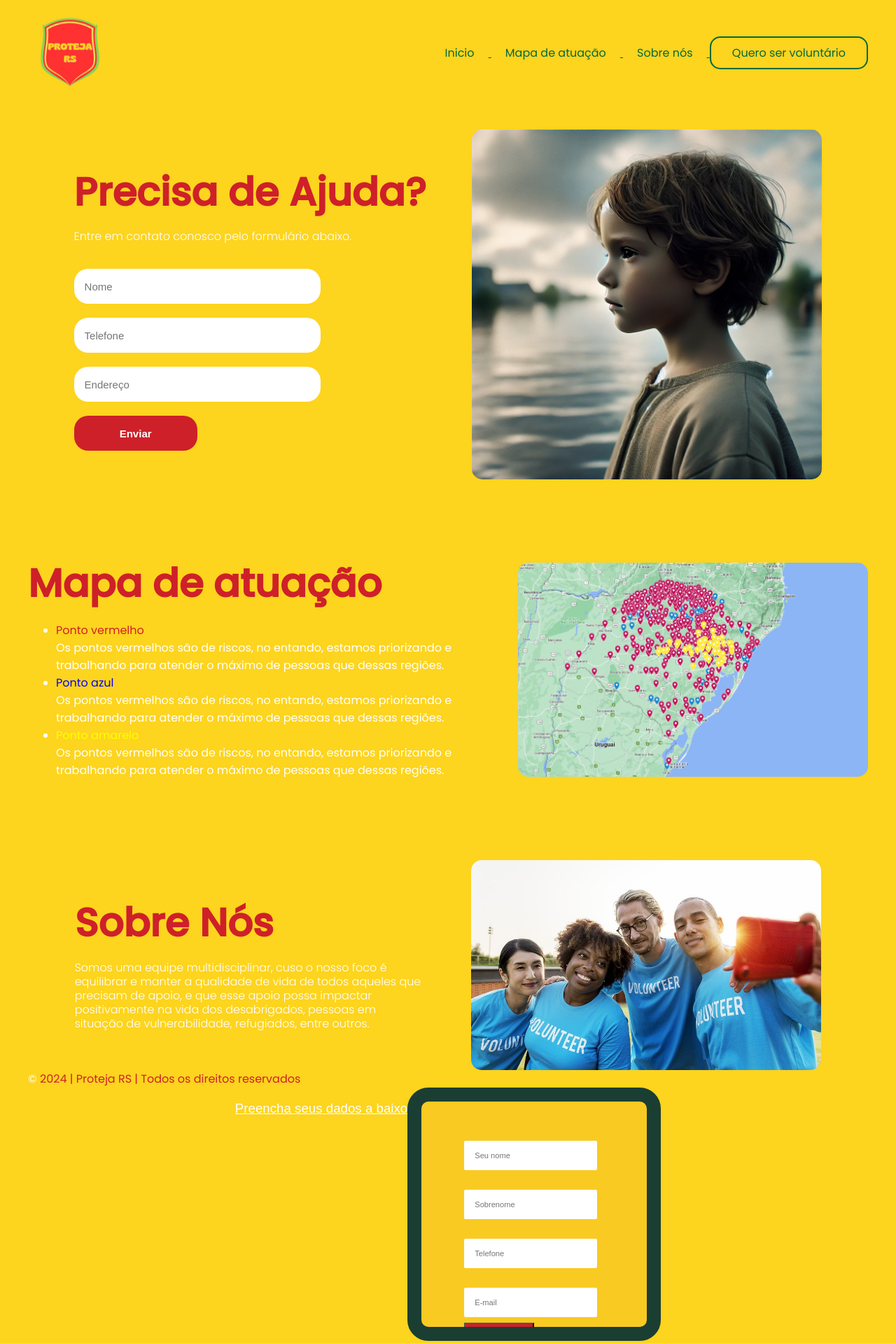
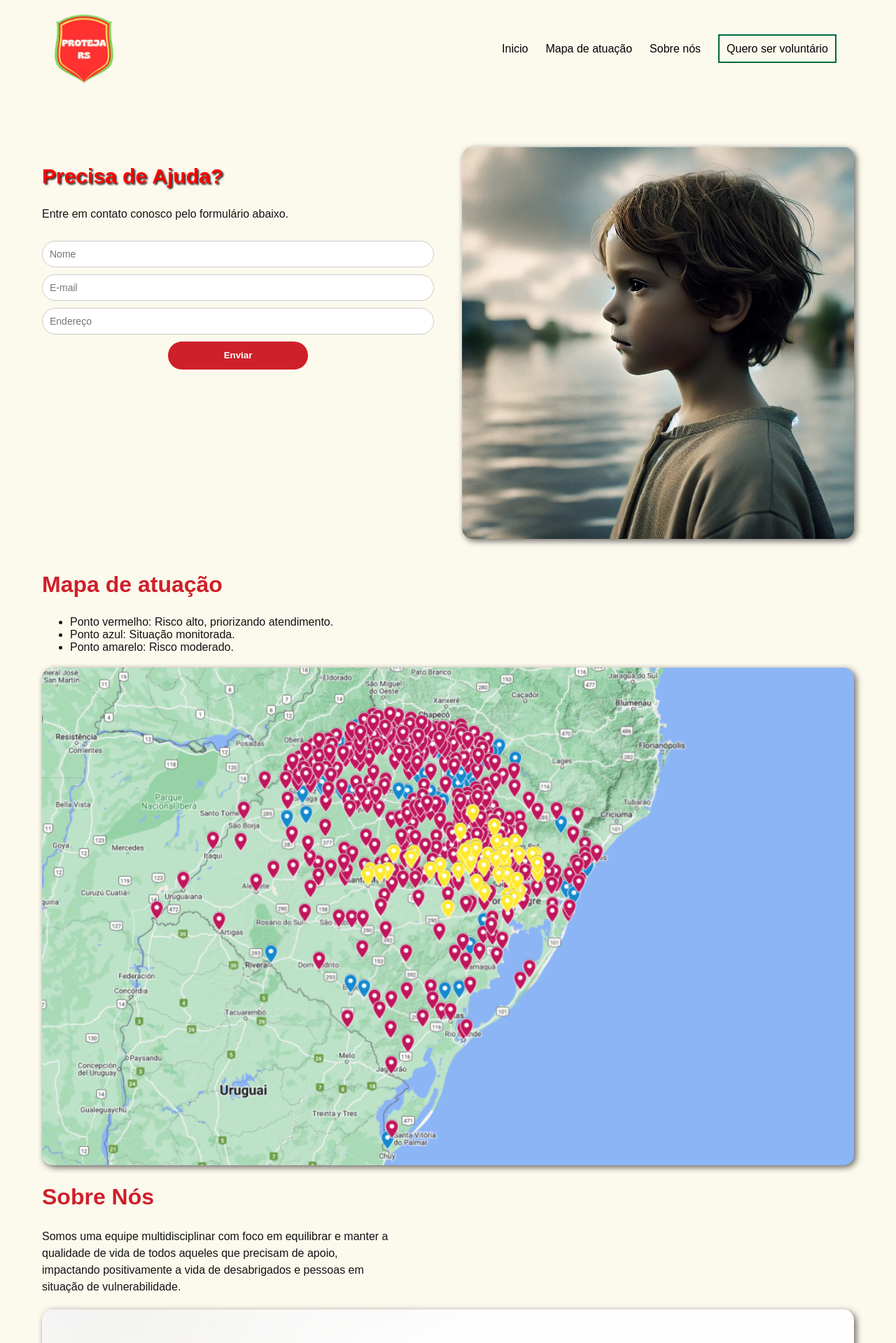
Before and after one commit to Equipe14Hackathon/solucao.humanitaria.sul, a plain HTML site: page Landing-page/index.html in a window 1280 px wide. Shown: the top 1919 px of the page at 70% size. Drawn offline with Linux system fonts and the light colour scheme.

Commit message:
Novas alterações

```diff
--- a/Landing-page/index.html
+++ b/Landing-page/index.html
@@ -3,7 +3,7 @@
 
 <head>
     <meta charset="UTF-8">
-    <meta http-equiv="X-UA-Compatible" content="IE-edge">
+    <meta http-equiv="X-UA-Compatible" content="IE=edge">
     <meta name="viewport" content="width=device-width, initial-scale=1.0">
     <link href="../Landing-page/styles/style.css" rel="stylesheet">
     <link href="../Landing-page/styles/fonts.css" rel="stylesheet">
@@ -16,119 +16,78 @@
         <div id="logo">
             <img src="./components/images/1-removebg-preview.png" alt="logo">
         </div>
+        <nav>
+            <ul class="menu">
+                <li class="li-cabecalho"><a href="#inicio">Inicio</a></li>
+                <li class="li-cabecalho"><a href="#mapa">Mapa de atuação</a></li>
+                <li class="li-cabecalho"><a href="#sobre">Sobre nós</a></li>
+                <li class="li-cabecalho"><a href="#voluntario" id="subscribe-btn">Quero ser voluntário</a></li>
+            </ul>
+        </nav>
+    </header>
 
-        <ul>
-            <a href="#inicio">
-                <li class="li-cabecalho">Inicio</li>
-            </a>
-            <a href="#mapa">
-                <li class="li-cabecalho">Mapa de atuação</li>
-            </a>
-            <a href="#sobre">
-                <li class="li-cabecalho">Sobre nós</li>
-            </a>
-            <a href="#voluntario" id="subscribe-btn">
-                <li class="li-cabecalho">Quero ser voluntário</li>
-            </a>
-        </ul>
-    </header>
 
     <main>
         <aside>
-            <h2 id="inicio"><span>Precisa de Ajuda?</span></h2>
-            <h2></h2>
-            <p>
-                Entre em contato conosco pelo formulário abaixo.
-            </p>
+            <h1 id="inicio">Precisa de Ajuda?</h1>
+            <p>Entre em contato conosco pelo formulário abaixo.</p>
             <form>
-                <input type="text" placeholder="Nome">
-                <input type="email" placeholder="Telefone">
-                <input type="text" placeholder="Endereço">
-                <input type="submit" value="Enviar">
-
+                <input type="text" placeholder="Nome" required>
+                <input type="email" placeholder="E-mail" required>
+                <input type="text" placeholder="Endereço" required>
+                <input class="btn-color" type="submit" value="Enviar">
             </form>
         </aside>
 
         <article>
-            <img src="./components/images/imagem-ana.webp" alt="img">
+            <img src="./components/images/imagem-ana.webp" alt="Imagem de ajuda">
         </article>
     </main>
 
-    <br><br>
     <section class="section-mapa" id="mapa">
         <div class="container">
-            <main>
             <aside>
-                    <h2 id="inicio"><span>Mapa de atuação</span></h2>
+                <h2>Mapa de atuação</h2>
                 <ul class="ul-list">
-                        <li class="red-points">
-                            <span>Ponto vermelho</span>
-                        </li> Os pontos vermelhos são de riscos, no entando, estamos priorizando e trabalhando para
-                        atender o máximo de pessoas que dessas regiões.
-                        </li>
-                        <li class="blue-points">
-                            <span style="color: blue;">Ponto azul</span>
-                        </li> Os pontos vermelhos são de riscos, no entando, estamos priorizando e trabalhando para
-                        atender o máximo de pessoas que dessas regiões.
-                        </li>
-                        <li class="yellow-points">
-                            <span style="color: rgb(255, 255, 0);">Ponto amarelo</span>
-                        </li>Os pontos vermelhos são de riscos, no entando, estamos priorizando e trabalhando para
-                        atender o máximo de pessoas que dessas regiões.
-                        </li>
+                    <li class="red-points">Ponto vermelho: Risco alto, priorizando atendimento.</li>
+                    <li class="blue-points">Ponto azul: Situação monitorada.</li>
+                    <li class="yellow-points">Ponto amarelo: Risco moderado.</li>
                 </ul>
-                    <!-- <p>
-                        Nosso mapa de atuação mostra claramente todas as áreas que foram afetadas. Também possuímos um localizador apresenta os principais pontos que necessitam de resgate imediato, áreas que estão sob riscos de alagamente, doações.
-                    </p> -->
-
             </aside>
             <article>
                 <img src="components/images/mapa-rs.webp" alt="Mapa com pontos de alagamento no Rio Grande do Sul">
             </article>
-            </main>
         </div>
     </section>
 
-    <br><br>
     <section class="section-sobre" id="sobre">
         <div class="container">
-            <main>
             <aside>
-                    <h2 id="inicio"><span>Sobre Nós</span></h2>
+                <h2>Sobre Nós</h2>
                 <p>
-                        Somos uma equipe multidisciplinar, cuso o nosso foco é equilibrar e manter a qualidade de vida
-                        de todos aqueles que precisam de apoio, e que esse apoio possa impactar positivamente na vida
-                        dos desabrigados, pessoas em situação de vulnerabilidade, refugiados, entre outros.
+                    Somos uma equipe multidisciplinar com foco em equilibrar e manter a qualidade de vida de todos aqueles que precisam de apoio, impactando positivamente a vida de desabrigados e pessoas em situação de vulnerabilidade.
                 </p>
             </aside>
             <article>
-                    <img src="./components/images/img-sobre-nos.jfif" alt="img">
+                <img src="./components/images/img-sobre-nos.jfif" alt="Sobre nós">
             </article>
-            </main>
         </div>
     </section>
 
+    <footer id="voluntario">
+        <section class="section-voluntario">
+            <h3>Preencha seus dados abaixo</h3>
+            <form action="https://formspree.io/your-email" method="POST" class="form-dados">
+                <input class="input-dados" type="text" placeholder="Seu nome" required/>
+                <input class="input-dados" type="text" placeholder="Sobrenome" required/>
+                <input class="input-dados" type="tel" placeholder="Telefone" required>
+                <input class="input-dados" type="email" placeholder="E-mail" required>
+                <button class="send-btn" type="submit">Enviar</button>
+            </form>
+        </section>
+        <p class="current-year">2024 | Proteja RS | Todos os direitos reservados</p>
+    </footer>
 
-    <footer id="voluntario">
-
-        &copy;
-        <span class="current-year">2024 | Proteja RS | Todos os direitos reservados</span>
-
-
-        <section class="section-voluntario">
-            <h3 class="title-form-voluntario">Preencha seus dados a baixo</h3>
-            <div class="form-voluntario">
-                <form class="form-dados">
-                    <input class="input-dados" type="text" placeholder="Seu nome"/>
-                    <input class="input-dados" type="text" placeholder="Sobrenome"/>
-                    <input class="input-dados" type="tel" placeholder="Telefone">
-                    <input class="input-dados" type="email" placeholder="E-mail">
-                    <button class="send-btn" type="submit" class="send-btn">Enviar</button>
-                </form>
-            </div>
-        </section>
-
-    </footer>
 
 </body>
 
--- a/Landing-page/styles/style.css
+++ b/Landing-page/styles/style.css
@@ -1,193 +1,226 @@
-body{
-    background-color: rgb(253, 212, 30);
-    color: rgb(255, 255, 255);
-    font-family: poppinsregular;
+body {
+    background-color: rgb(252, 249, 237);
+    color: rgb(19, 19, 19);
+    font-family: 'Poppins', sans-serif;
     max-width: 1200px;
     margin: 0 auto;
-    padding: 15px;
+
 }
 
-header{
+header {
     display: flex;
-    flex-direction: row;
+    align-items: center;
     justify-content: space-between;
-    align-items: center;
+    padding: 10px 20px;
+}
+
+#logo img {
+    width: 120px;
+    height: auto;
+    filter: none;
 }
 
 
-#logo img{
-    width: 120px;
-    height: auto;
+/* Estilos para alinhar o menu horizontalmente */
+.menu {
+    display: flex;
+    list-style: none;
+    padding: 0;
+    margin: 0;
 }
 
-#title{
-    flex-direction: column;
-    line-height: 10px;
+.li-cabecalho {
+    margin-right: 25px;
 }
 
-.li-cabecalho{
-    display: inline-block;
-    margin: 20px;
+.li-cabecalho a {
     text-decoration: none;
-}
-
-a{
-    color: rgb(0, 105, 62);
-}
-
-a:hover{
-    color: rgb(255, 255, 255);
-    transition: 0.3s all;
-}
-
-#subscribe-btn{
-    border: 2px solid rgb(0, 105, 62);
-    padding: 10px;
-    border-radius: 15px;
-}
-
-#subscribe-btn:hover{
-    background-color: rgb(0, 105, 62);
-    color: rgb(255, 255, 255);
-}
-
-h1{
-    font-weight: 200;
-}
-
-main{
-    display: flex;
-    flex-direction: row;
-    margin-top: 50px;
-    justify-content: space-evenly;
-    align-items: center;
-}
-
-h2{
-    font-size: 56px;
-    line-height: 10px;
-    font-family: poppinsmedium;
-}
-
-span{
-    color: rgb(206, 32, 41);
-}
-
-p{
-     line-height: 20px;
-     max-width: 500px;
-     font-family: poppinslight;
-}
-
-img{
-    display: block;
-    width: 500px;
-    height: auto;
-    border-radius: 15px;
-}
-
-form{
-    display: flex;
-    flex-direction: column;
-    width: 70%;
-}
-
-form [type="submit"]{
-    height: 50px;
-    width: 50%;
-    background-color: rgb(206, 32, 41);
-    color: rgb(255, 255, 255);
-    font-weight: bold;
-
-}
-
-form [type="submit"]:hover{
-    cursor: pointer;
-}
-
-input{
-    margin-top: 20px;
-    height: 20px;
-    padding: 15px;
-    border-radius: 20px;
-    border: none;
-    font-size: 15px;
-}
-
-
-
-
-/*SECTION 1*/
-#map {
-    height: 500px;
-    width: 100%;
+    color: black;
 }
 
 
 
 
 
-
-/*VOLUNTÁRIO*/
-.section-voluntario {
-    width: 100%;
-    font-family: 'Gill Sans', 'Gill Sans MT', Calibri, 'Trebuchet MS', sans-serif;
-    display: inline;
-    height: 100%;
-    margin: 0;
-    display: flex;
-    justify-content: center;
+a {
+    color: rgb(0, 105, 62);
+    text-decoration: none;
 }
 
-.title-form-voluntario {
-    text-decoration: underline;
-    font-family: "Lobster", sans-serif;
-    font-weight: 400;
-    font-style: normal;
-    text-align: center;
+a:hover {
+    color: rgb(255, 255, 255);
+    background-color: rgb(0, 105, 62);
+    transition: 0.3s;
+    padding: 5px 10px;
+    border-radius: 5px;
 }
 
-.form-voluntario {
-    width: 250px;
-    height: 250px;
-    padding: 36px ;
-    background-color: rgba(202, 93, 93, 0.08);
-    border: solid 20px rgb(27, 62, 51);
-    align-items: center;
-    display: -webkit-inline-flex;
-    display: -ms-inline-grid;
-    border-radius: 30px;
-    overflow: scroll;
-    vertical-align: -webkit-baseline-middle;
-    padding-bottom: 3%;
-    flex-direction: column;
-    list-style: decimal;
+#subscribe-btn {
+    border: 2px solid rgb(0, 105, 62);
+    padding: 10px;
 }
 
-.form-dados, .input-dados {
-    height: 30px;
-    width: 80%;
-    justify-content: space-between;
-    font-size: smaller;
-    border-radius: 2px;
-    margin-bottom: 8px;
+h1 {
+    font-weight: bold;
+    color: red;
+    font-size: 30px;
+    filter: drop-shadow(2px 2px 1px rgb(43, 43, 43));
 }
 
-.input-texarea {
-    width: 194px;
-    height: 150px;
-    font-size: large;
-    box-sizing: border-box;
-    padding: 5px;
-    resize: none;
+main {
+    display: flex;
+    flex-direction: column;
+    margin-top: 50px;
+}
+
+.section-mapa {
+
+}
+
+aside {
+    margin: 20px 0;
+}
+
+h2 {
+    font-size: 2rem;
+    font-weight: bold;
+    color: rgb(206, 32, 41);
+}
+
+p {
+    line-height: 1.5;
+    max-width: 500px;
+}
+
+img {
+    display: block;
+    width: 100%;
+    height: auto;
+    border-radius: 15px;
+    filter: drop-shadow(3px 3px 5px rgba(0, 0, 0, 0.6));
+}
+
+form {
+    display: flex;
+    flex-direction: column;
+    width: 100%;
+}
+
+input[type="text"],
+input[type="email"],
+input[type="tel"] {
+    margin-top: 10px;
+    padding: 10px;
+    border-radius: 20px;
+    border: 1px solid #ccc;
+    font-size: 14px;
+}
+
+input[type="submit"], .send-btn {
+    height: 40px;
+    background-color: rgb(206, 32, 41);
+    color: rgb(255, 255, 255);
+    font-weight: bold;
+    border: none;
+    border-radius: 20px;
+    cursor: pointer;
+    margin-top: 10px;
+    width: 50%;
+    max-width: 200px;
+    align-self: center;
+}
+
+input[type="submit"]:hover, .send-btn:hover {
+    background-color: rgb(255, 199, 199);
+    color: rgb(255, 0, 13);
+}
+
+
+
+.section-voluntario {
+    display: flex;
+    flex-direction: column;
+    align-items: center;
+    max-width: 600px;
+    margin: 0 auto;
+}
+
+
+.form-dados {
+    width: 100%;
+    padding: 10px;
+    display: flex;
+    flex-direction: column;
+    align-items: center;
+}
+
+.input-dados {
+    width: calc(100% - 20px);
+    max-width: 400px;
+    margin: 10px 0;
+    padding: 15px;
+    border-radius: 20px;
     border: 1px solid #ccc;
 }
 
+.send-btn {
+    width: calc(100% - 20px);
+    max-width: 400px;
+    margin-top: 10px;
+    padding: 15px;
+    border-radius: 20px;
+    background-color: rgb(206, 32, 41);
+    color: rgb(255, 255, 255);
+    font-weight: bold;
+    border: none;
+    cursor: pointer;
+}
+
+.btn-color:hover {
+    color: aqua;
+}
+
 .send-btn:hover {
-    background: #4c8ab9;
-    color: #fff;
-    border: 1px solid #eee;
-    border-radius: 20px;
-    box-shadow: 5px 5px 5px #eee;
-    text-shadow: none;
+    background-color: rgb(255, 0, 0);
+    color: rgb(206, 32, 41);
 }
+
+footer {
+    display: flex;
+    flex-direction: column;
+    align-items: center;
+    margin-top: 50px;
+    padding: 20px 0;
+}
+
+.current-year {
+    text-align: center;
+    margin-top: 20px;
+    font-size: 0.9rem;
+    color: rgb(19, 19, 19);
+}
+
+
+
+
+@media (min-width: 768px) {
+    main {
+        flex-direction: row;
+    }
+    aside, article {
+        flex: 1;
+        margin: 20px;
+    }
+}
+
+@media (max-width: 768px) {
+    header {
+        flex-direction: column;
+    }
+    input[type="text"],
+    input[type="email"],
+    input[type="tel"],
+    .send-btn {
+        width: 90%;
+    }
+}
```
Lines whose indentation alone changed are shown as unchanged.
